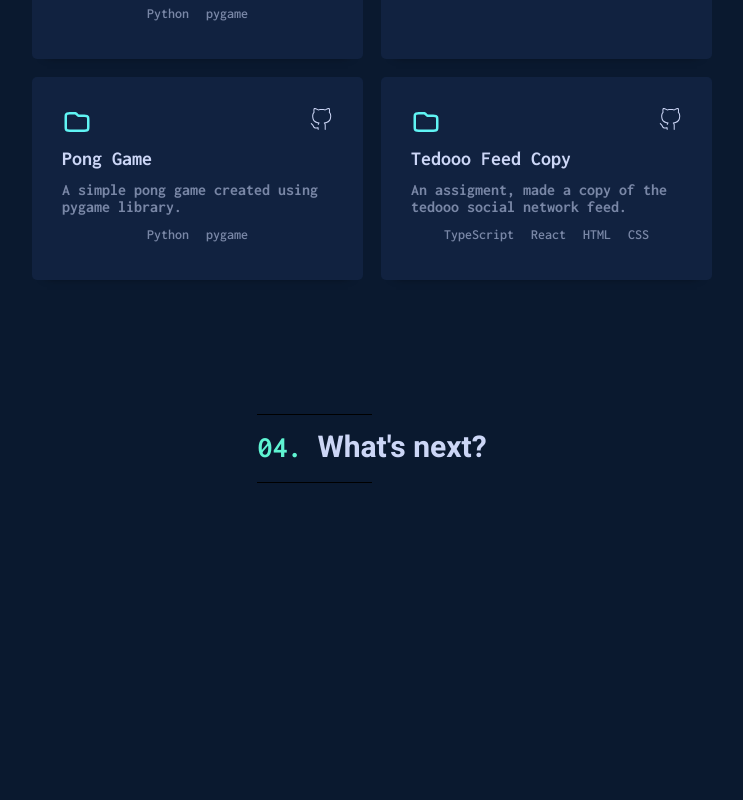
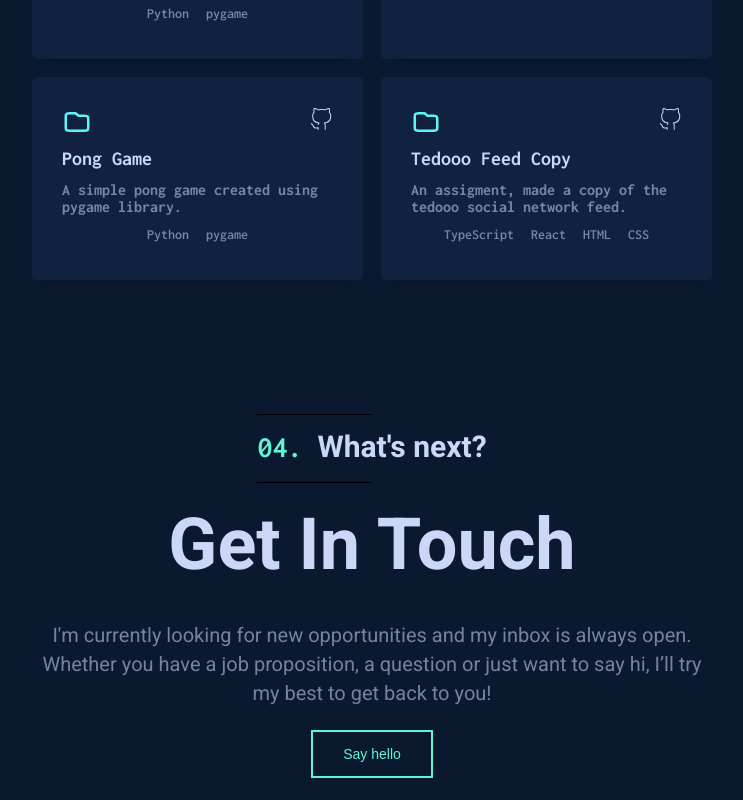
Before and after one commit to Zivgl66/Portfolio, a React (Create React App) app: page / in a window 1280 px wide. Shown: the part 5090-5890 px from the top of the page, without its empty margins (268-1011 px from the left). Before the commit the page ends 5584 px from the top, so only its background shows below. Built offline with nearby package versions, Linux system fonts and the light colour scheme.

Commit message:
conatct_content css added

```diff
--- a/src/components/Contact/Contact.jsx
+++ b/src/components/Contact/Contact.jsx
@@ -12,6 +12,15 @@ const Contact = () => {
           </h3>
         </div>
       </div>
+      <div className="contact_content">
+        <h3>Get In Touch</h3>
+        <p>
+          I'm currently looking for new opportunities and my inbox is always
+          open. Whether you have a job proposition, a question or just want to
+          say hi, I’ll try my best to get back to you!
+        </p>
+        <button className="header_btn">Say hello</button>
+      </div>
     </div>
   );
 };
--- a/src/components/Contact/Contact.style.css
+++ b/src/components/Contact/Contact.style.css
@@ -5,3 +5,24 @@
   justify-content: center;
   margin: 0 300px;
 }
+.contact_content {
+  display: flex;
+  flex-direction: column;
+  justify-content: center;
+  align-items: center;
+}
+
+.contact_content h3 {
+  color: var(--primary_color);
+  font-size: var(--inbetween);
+  margin-bottom: var(--big_margin);
+}
+.contact_content p {
+  color: var(--primary_faded);
+  font-size: var(--large);
+  text-align: center;
+  margin-bottom: var(--big_margin);
+}
+.contact_content button {
+  margin-bottom: var(--big_margin);
+}
--- a/src/index.css
+++ b/src/index.css
@@ -20,6 +20,7 @@
   --large: 20px;
   --xLarge: 24px;
   --huge: 30px;
+  --inbetween: 72px;
   --header: 82px;
   --humangos: 100px;
   --biggest: 150px;
```
